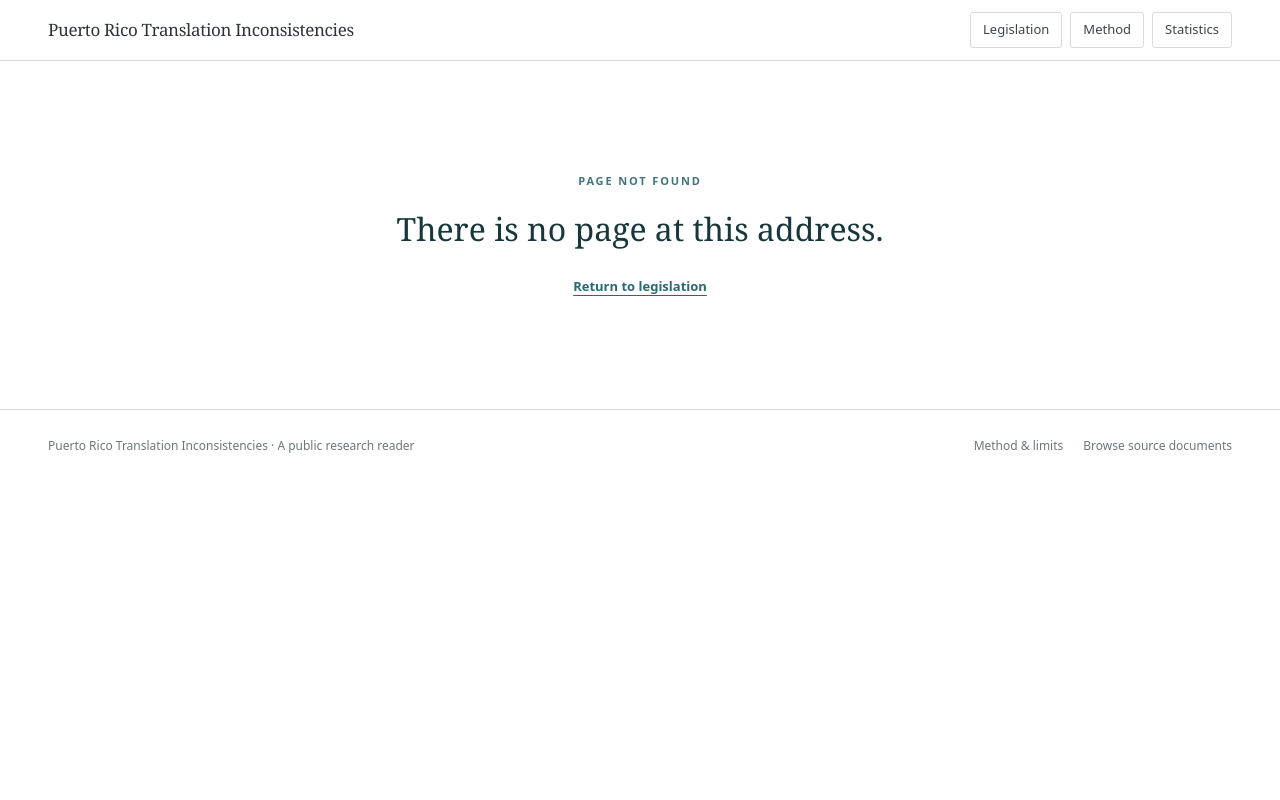
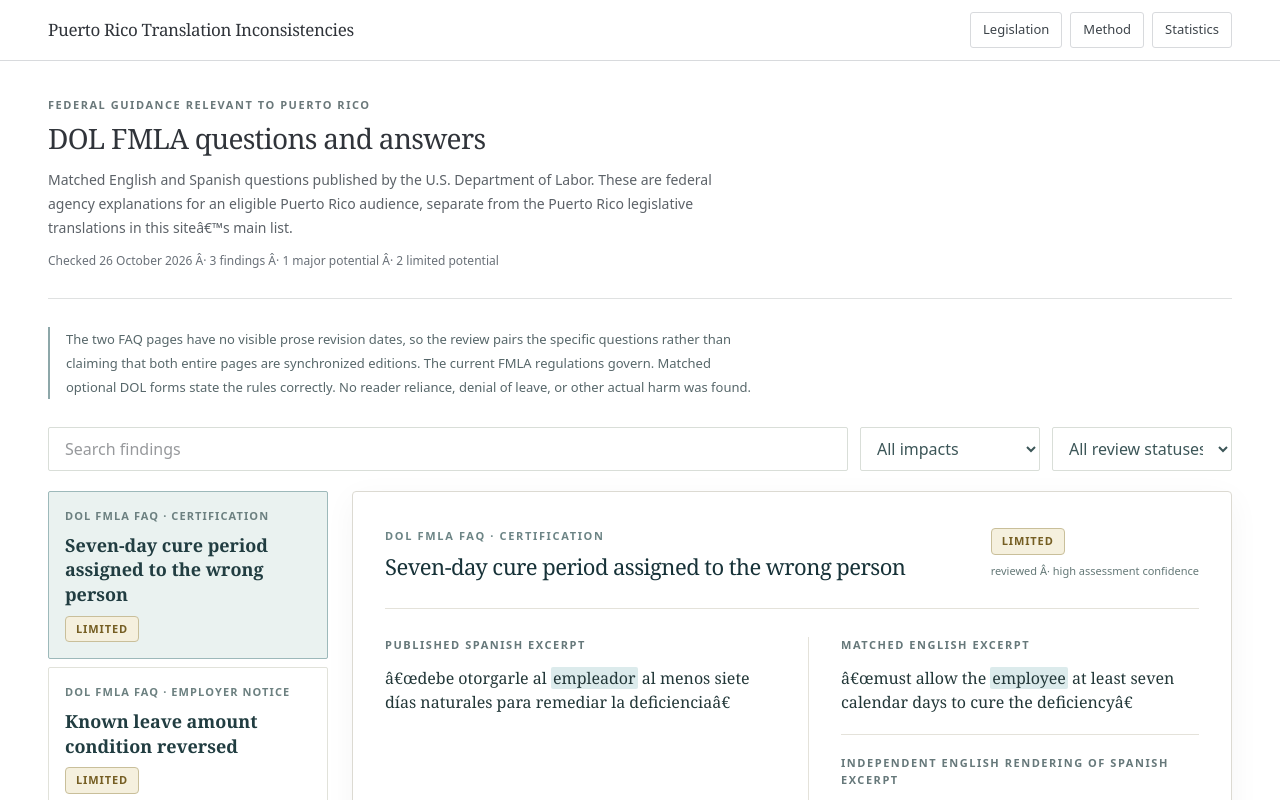
Before and after one commit to ae-oss/puerto-rico-translation-inconsistencies, a Next.js app: page /federal-guidance in a window 1280 px wide. Before the commit this address had no page. Shown: the top 800 px of the page. Built offline with nearby package versions, Linux system fonts and the light colour scheme.

Commit message:
Create federal guidance findings page

```diff
--- /dev/null
+++ b/src/app/federal-guidance/page.tsx
@@ -0,0 +1,21 @@
+import { federalGuidance } from "@/lib/data";
+import { FindingBrowser } from "@/components/finding-browser";
+
+export const metadata = { title: "Federal guidance Â· FMLA" };
+
+export default function FederalGuidancePage() {
+  const published = federalGuidance.filter((finding) => finding.published);
+  return <main className="mx-auto max-w-[1460px] px-5 pb-16 pt-9 sm:px-8 lg:px-12">
+    <div className="border-b border-[#dfe1e1] pb-7">
+      <p className="text-[11px] font-semibold uppercase tracking-[.14em] text-[#6a787a]">Federal guidance relevant to Puerto Rico</p>
+      <h1 className="mt-2 font-serif text-[26px] leading-[1.25] tracking-[-.025em] text-[#30343a] sm:text-[28px]">DOL FMLA questions and answers</h1>
+      <p className="mt-3 max-w-[88ch] text-[14px] leading-6 text-[#5c6268]">Matched English and Spanish questions published by the U.S. Department of Labor. These are federal agency explanations for an eligible Puerto Rico audience, separate from the Puerto Rico legislative translations in this siteâ€™s main list.</p>
+      <p className="mt-3 text-[12px] text-[#697078]">Checked 26 October 2026 Â· {published.length} findings Â· {published.filter((f) => f.impact === "major").length} major potential Â· {published.filter((f) => f.impact === "limited").length} limited potential</p>
+    </div>
+    <div className="my-7 max-w-[95ch] border-l-2 border-[#8da7a9] pl-4 text-[13px] leading-6 text-[#57676a]">
+      <p>The two FAQ pages have no visible prose revision dates, so the review pairs the specific questions rather than claiming that both entire pages are synchronized editions. The current FMLA regulations govern. Matched optional DOL forms state the rules correctly. No reader reliance, denial of leave, or other actual harm was found.</p>
+    </div>
+    <FindingBrowser findings={published} guidance />
+    <p className="mt-9 max-w-[95ch] text-[12px] leading-6 text-[#697078]">Impact labels describe possible consequences, not a change to federal law. This comparison does not claim a general duty for DOL to publish translations. Review scope is limited to the matched questions and related documents cited in each finding.</p>
+  </main>;
+}
```
